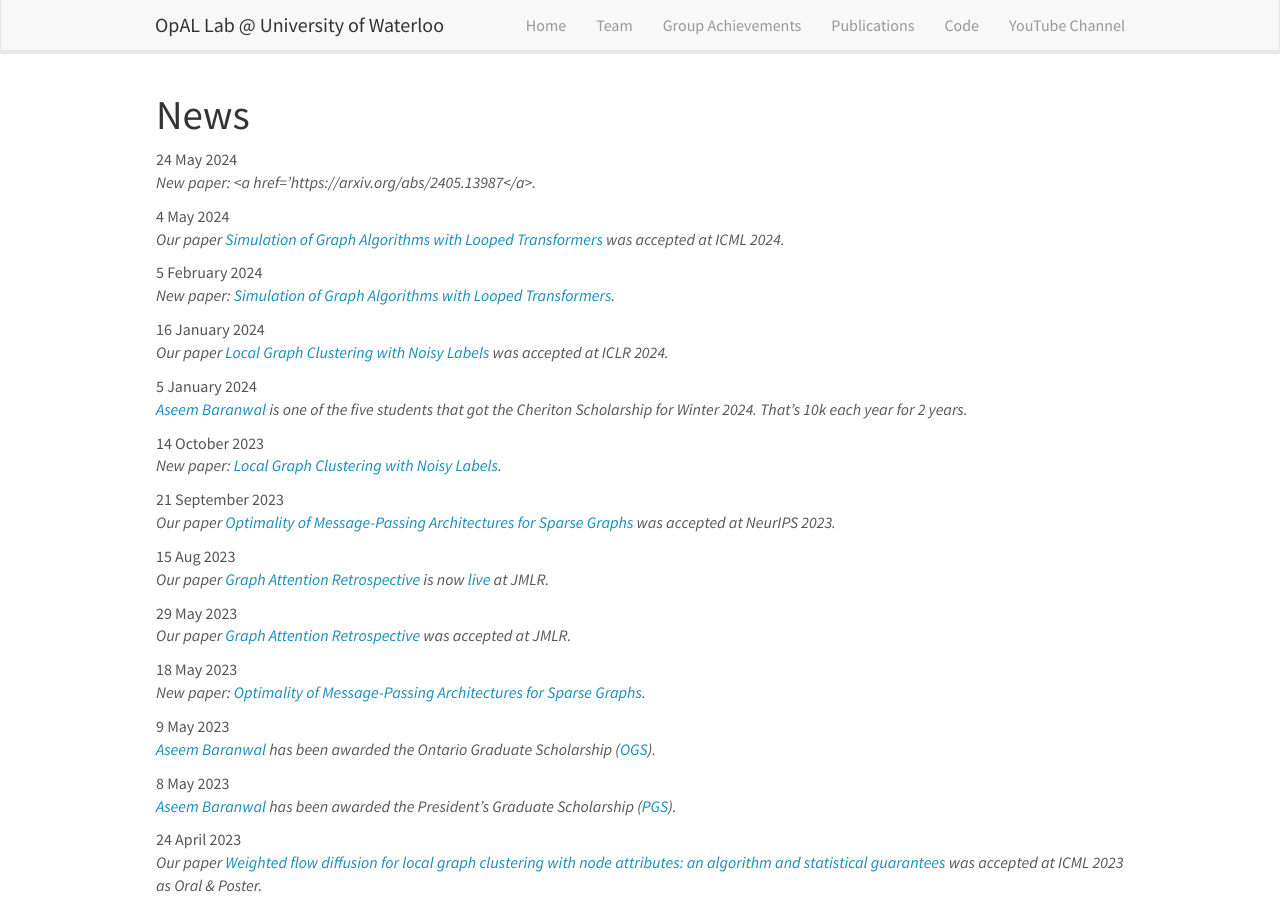
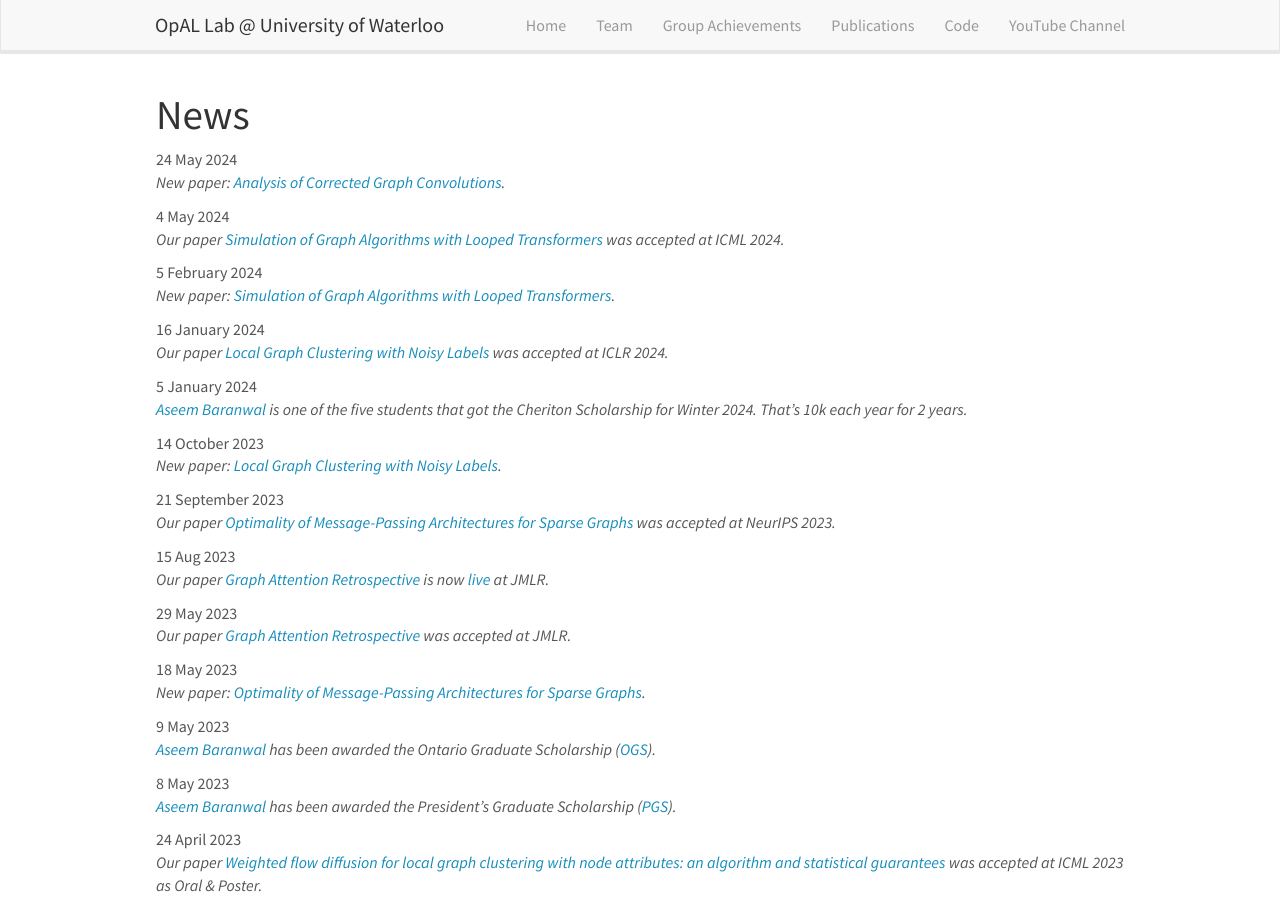
Before and after one commit to opallab/opallab.github.io, a Jekyll site: the page built from _pages/allnews.md, in a window 1280 px wide and 900 px high. Built offline with Jekyll 4.4.1, drawn with Linux system fonts in a browser that asks for light colours; nearby versions of some CDN libraries.

Commit message:
analysis of corrected graph convolution

```diff
--- a/_data/news.yml
+++ b/_data/news.yml
@@ -1,5 +1,5 @@
 - date: 24 May 2024
-  headline: "New paper: <a href='https://arxiv.org/abs/2405.13987</a>. "
+  headline: "New paper: <a href='https://arxiv.org/abs/2405.13987'>Analysis of Corrected Graph Convolutions</a>."
 
 - date: 4 May 2024
   headline: "Our paper <a href='https://arxiv.org/abs/2402.01107'>Simulation of Graph Algorithms with Looped Transformers</a> was accepted at ICML 2024."
```
